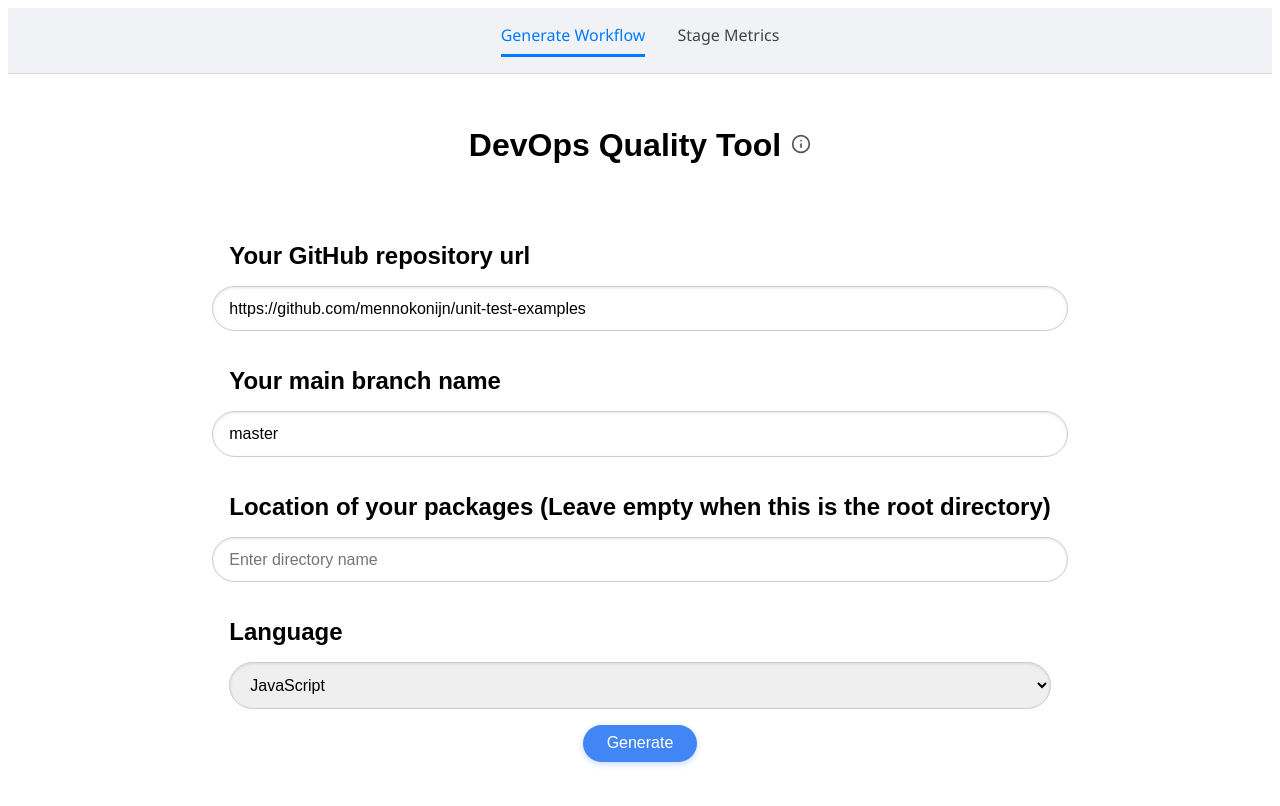
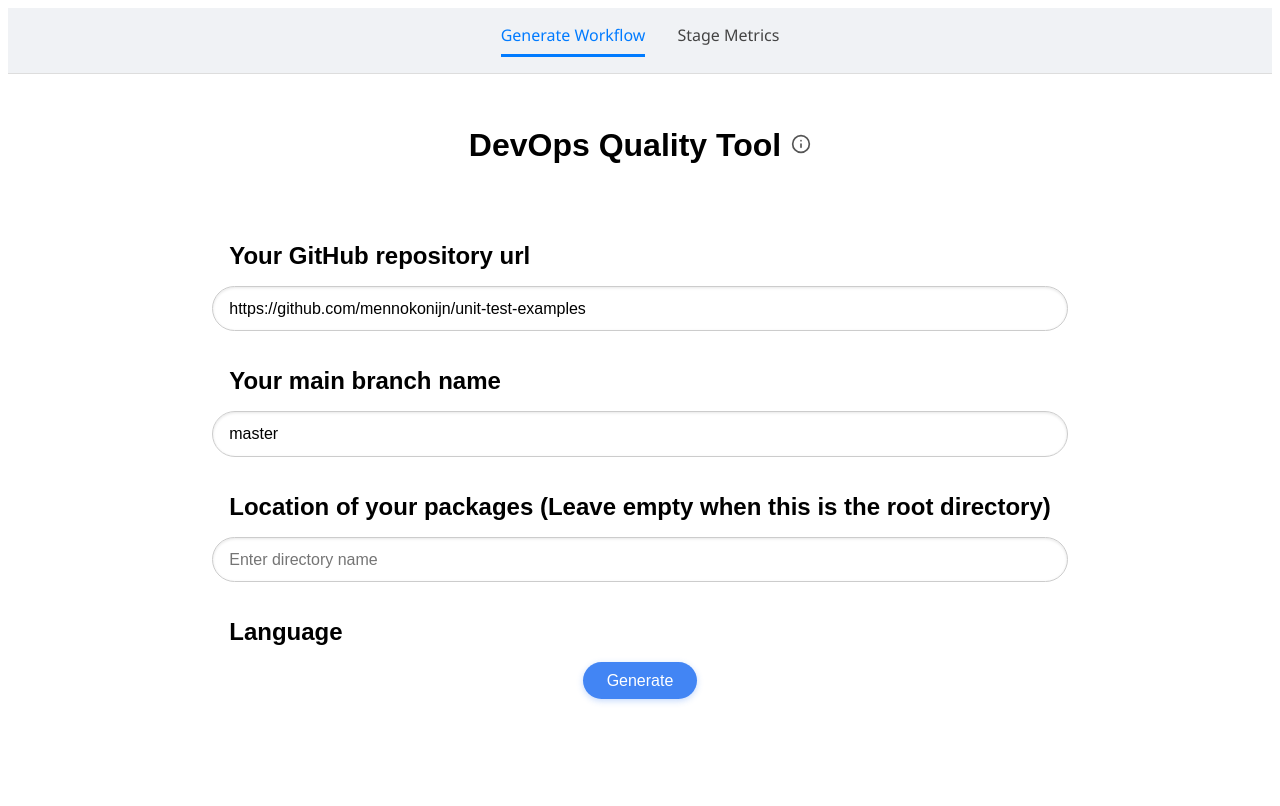
Before and after one commit to mennokonijn/devops-quality-tool, a React (Vite) app in the folder frontend-vite/: page / in a window 1280 px wide. Shown: the top 806 px of the page. Built offline with nearby package versions, Linux system fonts and the light colour scheme.

Commit message:
gitleaks working

```diff
--- a/frontend-vite/src/pages/Dashboard.tsx
+++ b/frontend-vite/src/pages/Dashboard.tsx
@@ -10,7 +10,6 @@ const Dashboard: React.FC = () => {
     const [repo, setRepo] = useState('https://github.com/mennokonijn/unit-test-examples');
     const [branch, setBranch] = useState('master');
     const [directory, setDirectory] = useState('');
-    const [language, setLanguage] = useState('javascript');
     const [tools,_setTools] = useState<string[]>(TOOLS);
     const [yaml, setYaml] = useState('');
     const [showInstructions, setShowInstructions] = useState(false);
@@ -18,7 +17,6 @@ const Dashboard: React.FC = () => {
     const handleSubmit = async (e: React.FormEvent) => {
         e.preventDefault();
         const res = await axios.post('http://localhost:4000/api/generate-yaml', {
-            language,
             tools,
             repo,
             branch,
@@ -77,10 +75,6 @@ const Dashboard: React.FC = () => {
                         onChange={(e) => setDirectory(e.target.value)}
                     />
                     <h2 className={'input-question'}>Language</h2>
-                    <select className={'select-field'} value={language} onChange={e => setLanguage(e.target.value)}>
-                        <option value="javascript">JavaScript</option>
-                        <option value="python">Python</option>
-                    </select>
                     <button className={'repo-input-analyze'} type="submit">
                         Generate
                     </button>
```
